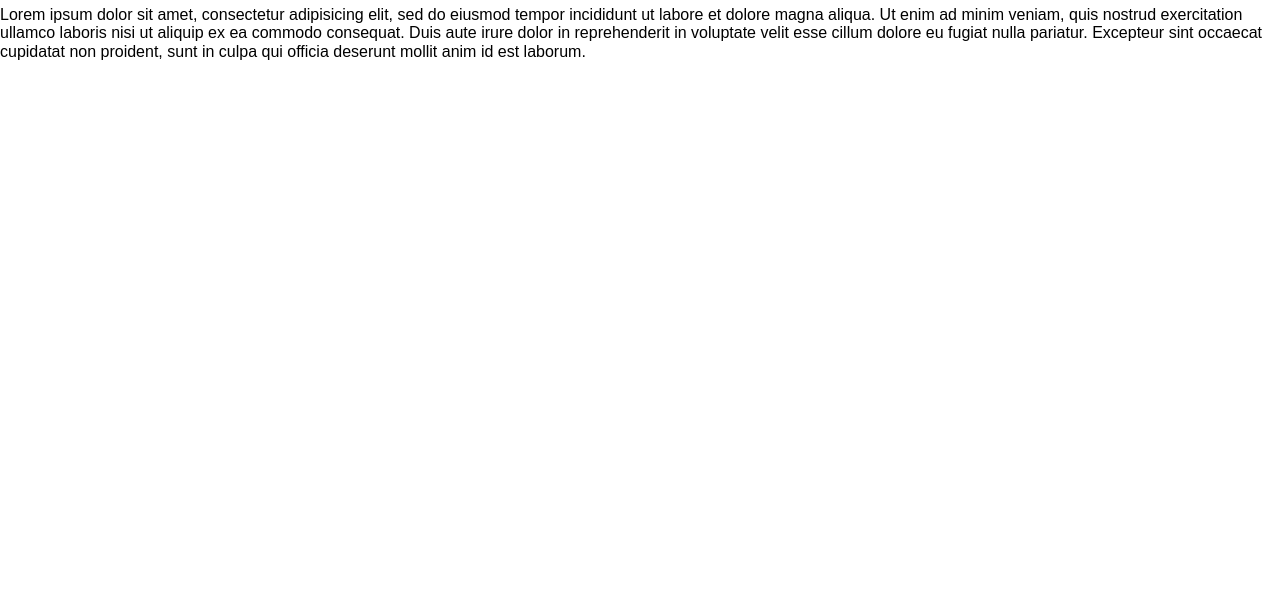
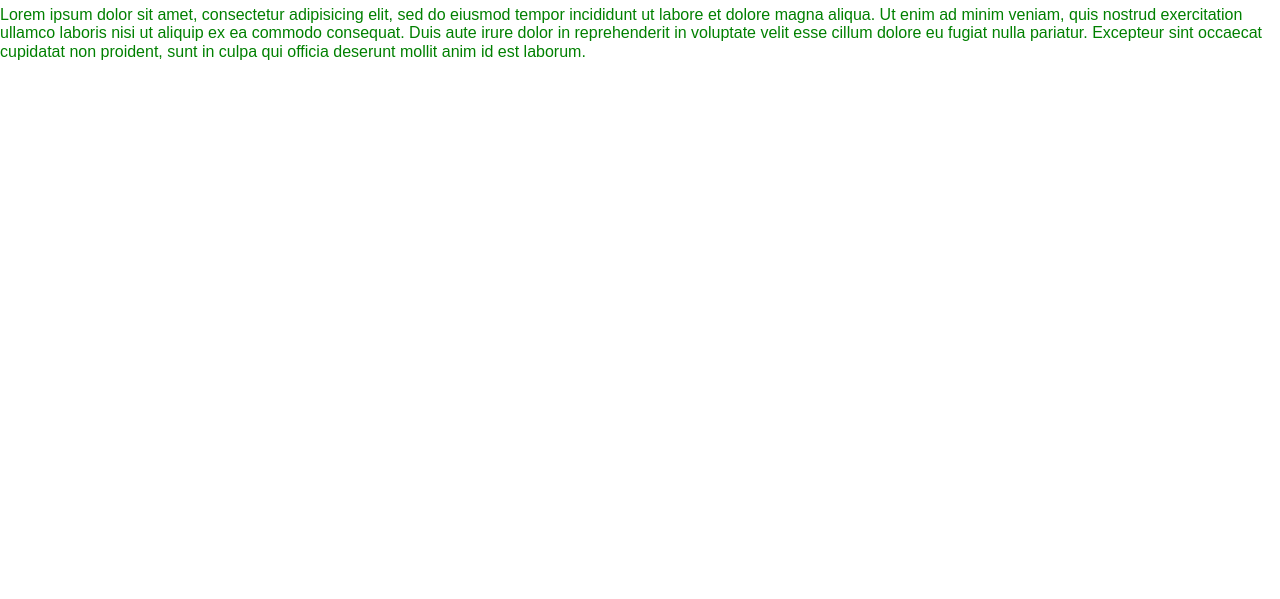
Before and after one commit to lufercadic/DevelopTeam, a plain HTML site: page html/index.html in a window 1280 px wide. Shown: the part 201-800 px from the top of the page. Drawn offline with Linux system fonts and the light colour scheme.

Commit message:
jugando con colores

```diff
--- a/css/estilos.css
+++ b/css/estilos.css
@@ -6,3 +6,7 @@ a.estilo1{
 /*h1 {
   color: navy;
 }*/
+p.estilo2 {
+
+  color: green;
+}
--- a/html/index.html
+++ b/html/index.html
@@ -17,7 +17,7 @@
   </h1>
 </header>
 
-<p>
+<p class="estilo2">
   Lorem ipsum dolor sit amet, consectetur adipisicing elit, sed do eiusmod tempor incididunt ut labore et dolore magna aliqua. Ut enim ad minim veniam, quis nostrud exercitation ullamco laboris nisi ut aliquip ex ea commodo consequat. Duis aute irure dolor in reprehenderit in voluptate velit esse cillum dolore eu fugiat nulla pariatur. Excepteur sint occaecat cupidatat non proident, sunt in culpa qui officia deserunt mollit anim id est laborum.
 </p>
 
```
